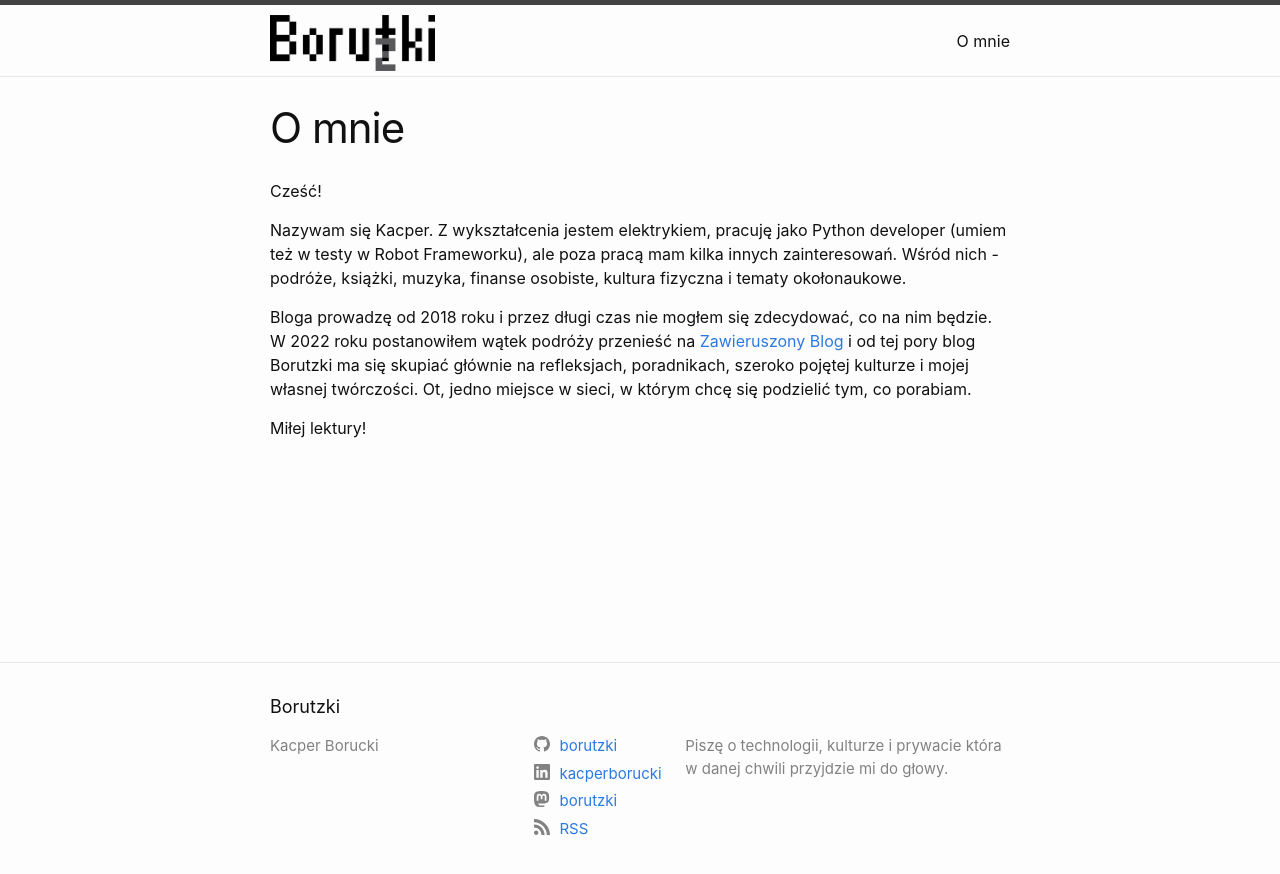
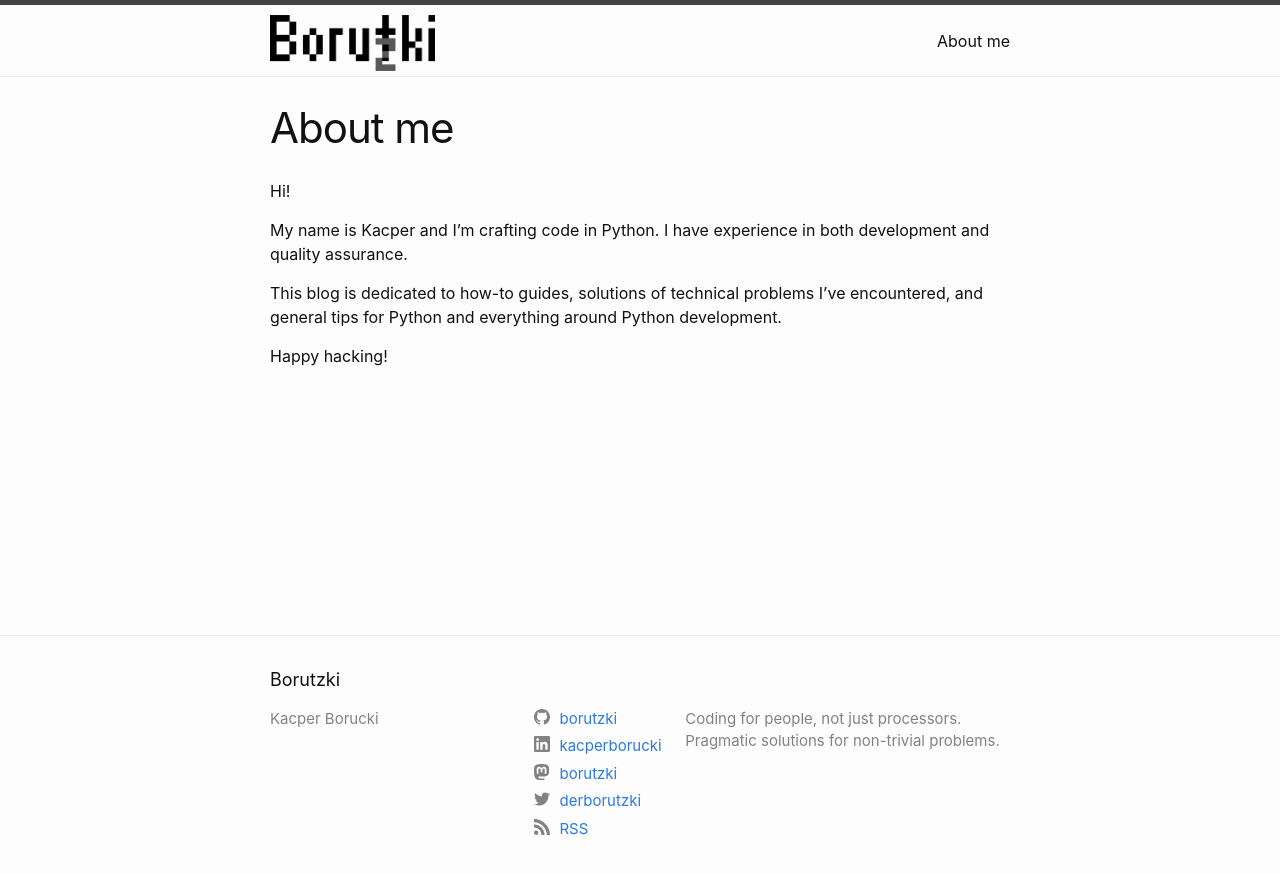
Before and after one commit to borutzki/borutzki.github.io, a Jekyll site: the page built from about.md, in a window 1280 px wide. Shown: the top 874 px of the page. Built offline with Jekyll 4.4.1, drawn with Linux system fonts in a browser that asks for light colours.

Commit message:
Cleanup old files, change the purpose of the blog to dev side

```diff
--- a/404.html
+++ b/404.html
@@ -20,6 +20,6 @@ layout: default
 <div class="container">
   <h1>404</h1>
 
-  <p><strong>Strony nie znaleziono :(</strong></p>
-  <p>Nie udało znaleźć strony. Sprawdź podany adres URL.</p>
+  <p><strong>Not found :(</strong></p>
+  <p>Site you're looking for was not found! Please double-check URL.</p>
 </div>
--- a/Gemfile
+++ b/Gemfile
@@ -31,3 +31,8 @@ gem "wdm", "~> 0.1", :platforms => [:mingw, :x64_mingw, :mswin]
 # Lock `http_parser.rb` gem to `v0.6.x` on JRuby builds since newer versions of the gem
 # do not have a Java counterpart.
 gem "http_parser.rb", "~> 0.6.0", :platforms => [:jruby]
+
+# Missing gems from Ruby 3.4.0
+gem 'csv', '~> 3.0'
+gem 'logger', '~> 1.7'
+gem 'base64', '~> 0.3.0'
--- a/_config.yml
+++ b/_config.yml
@@ -21,13 +21,14 @@
 title: Borutzki
 author: Kacper Borucki
 description: >- # this means to ignore newlines until "baseurl:"
-  Piszę o technologii, kulturze i prywacie która w danej chwili przyjdzie mi do głowy.
+  Coding for people, not just processors. Pragmatic solutions for non-trivial problems.
 baseurl: "" # the subpath of your site, e.g. /blog
 url: "" # the base hostname & protocol for your site, e.g. http://example.com
 
 # Social media
 github_username: borutzki
 linkedin_username: kacperborucki
+twitter_username: derborutzki
 rss: RSS
 mastodon:
   - username: borutzki
--- a/about.md
+++ b/about.md
@@ -1,13 +1,13 @@
 ---
 layout: page
-title: O mnie
+title: About me
 permalink: /about/
 ---
 
-Cześć!
+Hi!
 
-Nazywam się Kacper. Z wykształcenia jestem elektrykiem, pracuję jako Python developer (umiem też w testy w Robot Frameworku), ale poza pracą mam kilka innych zainteresowań. Wśród nich - podróże, książki, muzyka, finanse osobiste, kultura fizyczna i tematy okołonaukowe.
+My name is Kacper and I'm crafting code in Python. I have experience in both development and quality assurance.
 
-Bloga prowadzę od 2018 roku i przez długi czas nie mogłem się zdecydować, co na nim będzie. W 2022 roku postanowiłem wątek podróży przenieść na [Zawieruszony Blog](https://zawieruszony.blog/) i od tej pory blog Borutzki ma się skupiać głównie na refleksjach, poradnikach, szeroko pojętej kulturze i mojej własnej twórczości. Ot, jedno miejsce w sieci, w którym chcę się podzielić tym, co porabiam.
+This blog is dedicated to how-to guides, solutions of technical problems I've encountered, and general tips for Python and everything around Python development.
 
-Miłej lektury!
+Happy hacking!
```
Also changed, not shown: _posts/2025-01-05-nowy-stary-blog.md (deleted, +0 -32 lines), _posts/2025-01-10-dystopijna-terazniejszosc.md (deleted, +0 -106 lines), Gemfile.lock, assets/images/2025-01-05-statystyki_zawieruszony_blog.png (deleted), assets/images/2025-01-10-DT01/komentarze1.png (deleted), assets/images/2025-01-10-DT01/komentarze2.png (deleted), assets/images/2025-01-10-DT01/mem.png (deleted), assets/images/2025-01-10-DT01/wpis.png (deleted).
